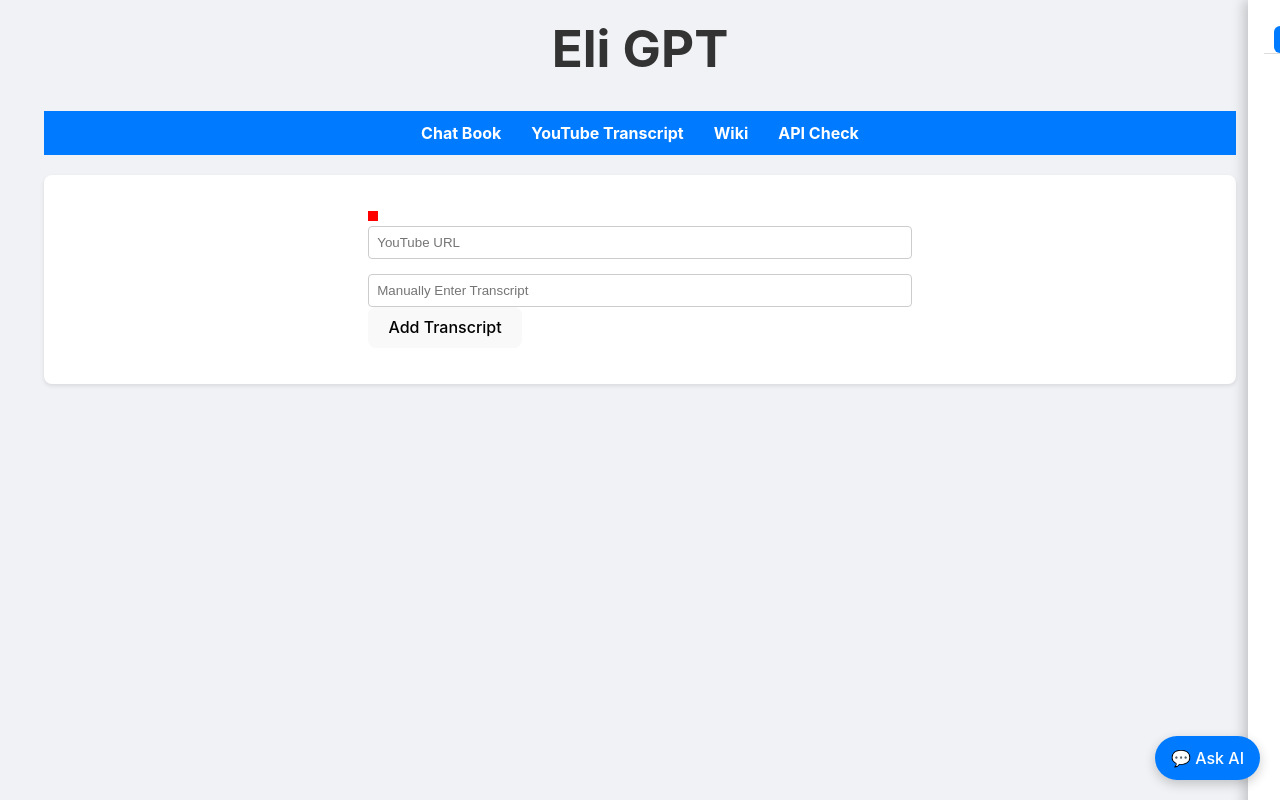
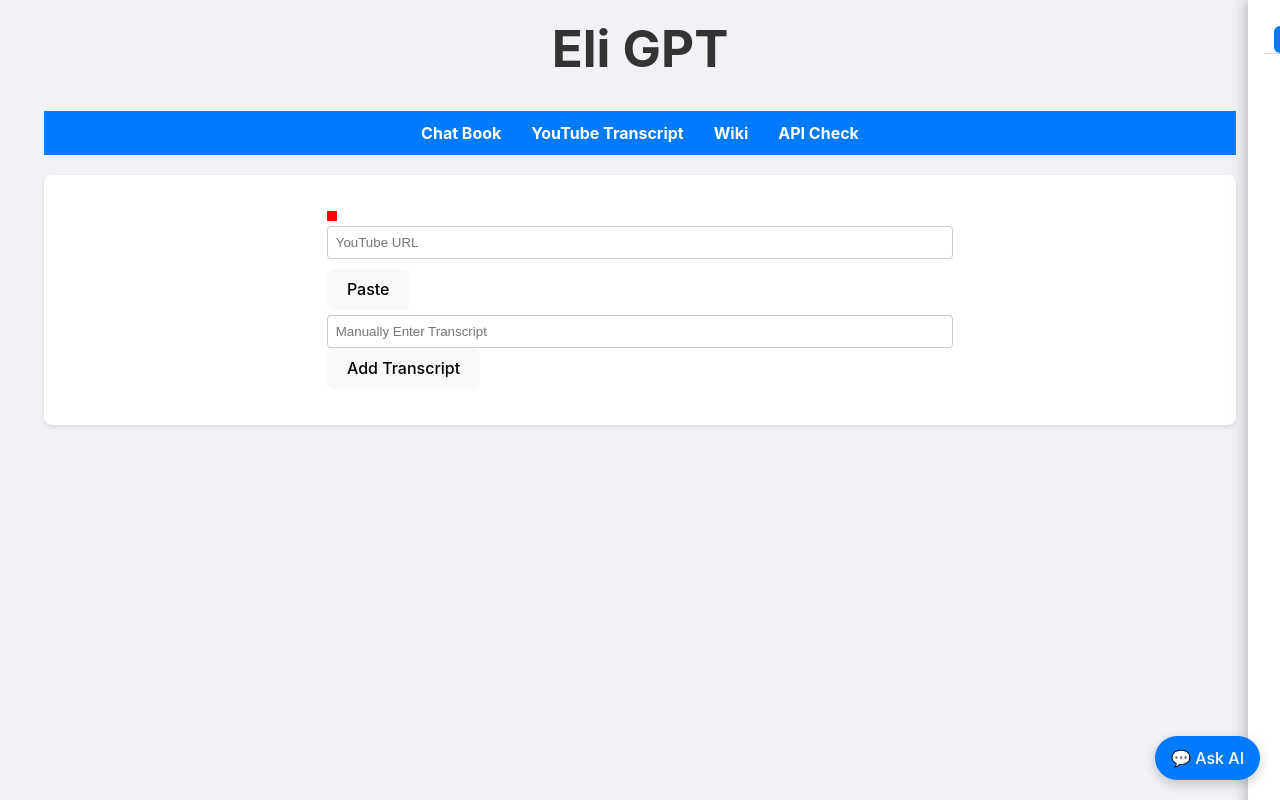
Before and after one commit to elijahred23/chat-book-site-api, a React (Vite) app: page /youTubeTranscript in a window 1280 px wide. Built offline with nearby package versions, Linux system fonts and the light colour scheme.

Commit message:
V-23: Added paste button for youtube url

```diff
--- a/src/YouTubeTranscript.jsx
+++ b/src/YouTubeTranscript.jsx
@@ -2,6 +2,7 @@ import { useState, useEffect } from 'react';
 import { ClipLoader } from "react-spinners";
 import ReactMarkdown from 'react-markdown';
 import { getGeminiResponse } from "./utils/callGemini";
+import PasteButton from './ui/PasteButton';
 
 const isValidYouTubeUrl = (url) => {
     const regex = /^(https?:\/\/)?(www\.)?(youtube\.com\/(watch\?v=|embed\/|v\/|shorts\/|live\/)|youtu\.be\/)([a-zA-Z0-9_-]{11})(\S*)?$/;
@@ -142,6 +143,7 @@ export default function YouTubeTranscript() {
                 onChange={e => setUrl(e.target.value)}
                 style={{ width: '100%', marginBottom: '10px' }}
             />
+            <PasteButton setPasteText={setUrl} />
 
             {transcript?.length === 0 && (
                 <>
--- /dev/null
+++ b/src/ui/PasteButton.jsx
@@ -0,0 +1,16 @@
+import React from 'react';
+
+const PasteButton = ({ setPasteText, children = 'Paste' }) => {
+    const handlePaste = async () => {
+        try {
+            const text = await navigator.clipboard.readText();
+            setPasteText(text);
+        } catch (err) {
+            alert('Clipboard access denied or not supported.');
+        }
+    };
+
+    return <button onClick={handlePaste}>{children}</button>;
+};
+
+export default PasteButton;
```
